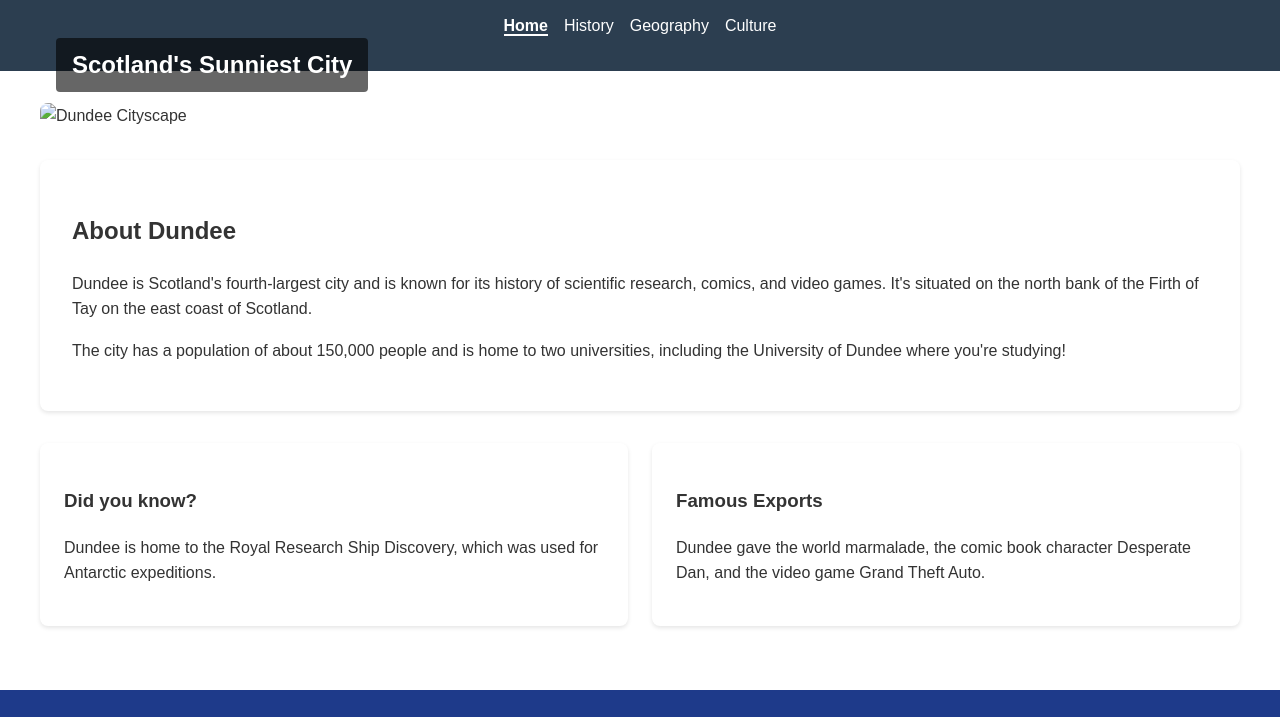
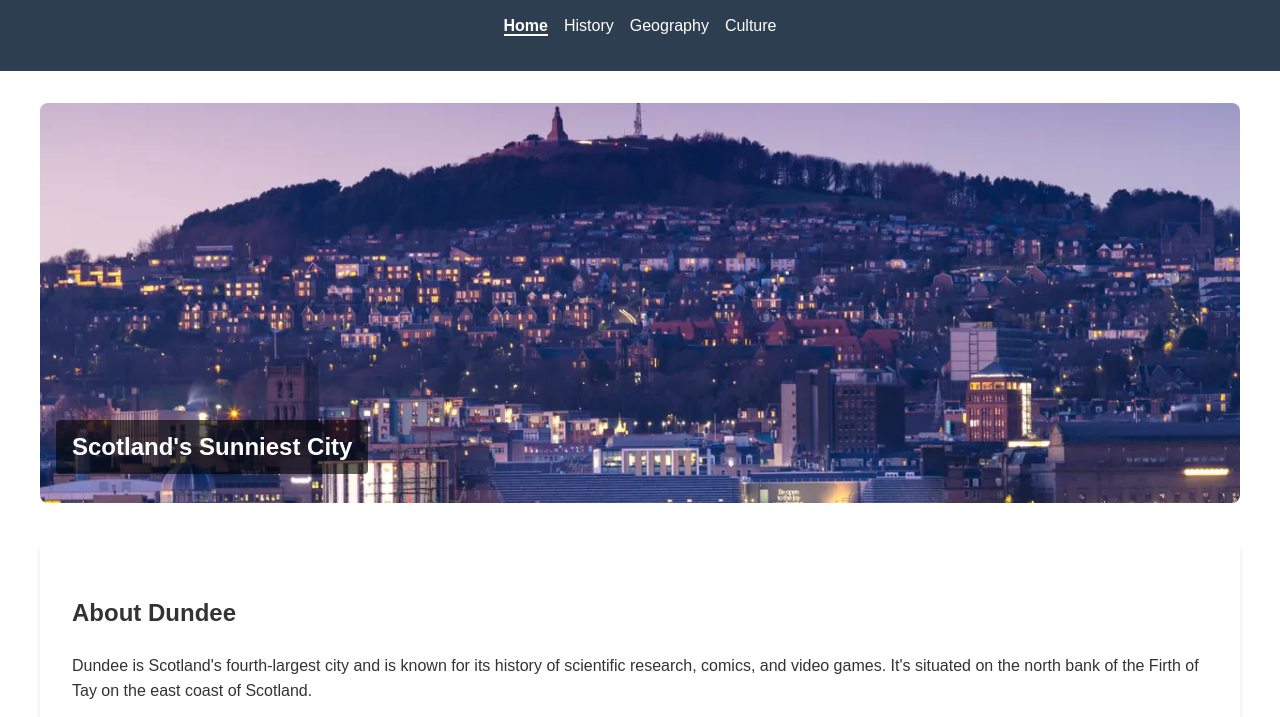
Before and after one commit to jEletu/Resit-Coursework-, a plain HTML site: page index.html in a window 1280 px wide. Shown: the part 70-787 px from the top of the page. Drawn offline with Linux system fonts and the light colour scheme.

Commit message:
Update index.html

```diff
--- a/index.html
+++ b/index.html
@@ -21,7 +21,7 @@
 
     <main>
         <section class="hero">
- <img src="images/DundeeCityscape.jpg" alt="Dundee Cityscape">
+ <img src="DundeeCityscape.jpg" alt="Dundee Cityscape">
             <h2>Scotland's Sunniest City</h2>
         </section>
 
```
